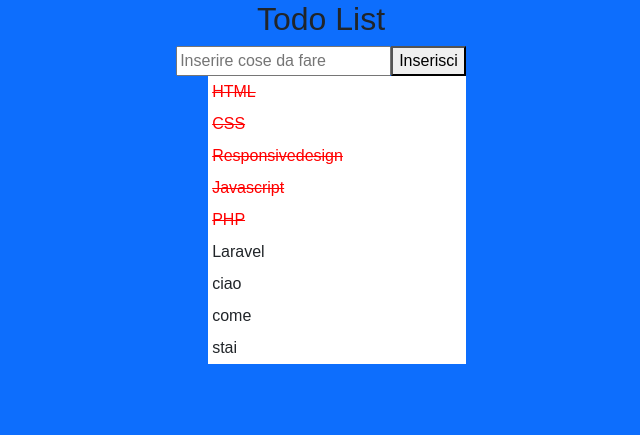
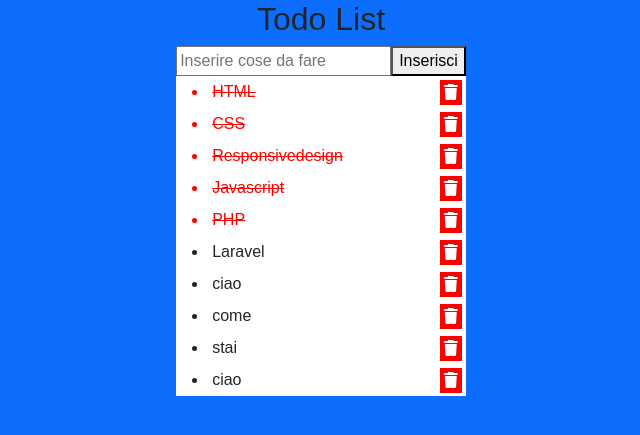
Before and after one commit to AngeloCalabro/php-todo-list-json, a PHP site: page / in a window 1280 px wide. Shown: the top 435 px of the page, without its empty margins (319-959 px from the left). Run offline with PHP 8.4, Linux system fonts and the light colour scheme; some libraries are stand-ins or nearby versions.

Commit message:
funzioni

```diff
--- a/data.json
+++ b/data.json
@@ -1 +1 @@
-[{"text":"HTML","done":true},{"text":"CSS","done":true},{"text":"Responsivedesign","done":true},{"text":"Javascript","done":true},{"text":"PHP","done":true},{"text":"Laravel","done":false},{"text":"ciao","done":false},{"text":"come","done":false},{"text":"stai","done":false}]
+[{"text":"HTML","done":true},{"text":"CSS","done":true},{"text":"Responsivedesign","done":true},{"text":"Javascript","done":true},{"text":"PHP","done":true},{"text":"Laravel","done":false},{"text":"ciao","done":false},{"text":"come","done":false},{"text":"stai","done":false},{"text":"ciao","done":false}]
--- a/index.html
+++ b/index.html
@@ -25,9 +25,9 @@
                     <input type="text" placeholder="Inserire cose da fare" v-model="newTodoText">
                     <button @click="addTodo">Inserisci</button>
                 </div>
-                <div>
+                <div class="bg-white">
                     <ul id="todo-list">
-                        <li v-for="(todo, index) in todoList" :class="todo.done ? 'done' : ''" class="list-unstyled bg-white p-1">{{todo.text}}</li>
+                        <li v-for="(todo, index) in todoList" :class="todo.done ? 'done' : ''" :key="index" class="p-1" @click="toggleTodo(index)">{{todo.text}}<span @click.stop="deleteTodo(index)" class="delete"><i class="fa-solid fa-trash p-1"></i></span></li>
                     </ul>
                 </div>
             </div>
--- a/js/script.js
+++ b/js/script.js
@@ -27,12 +27,41 @@ const app = createApp({
                 {headers: {'Content-Type': 'multipart/form-data'}}
             ).then(
                 (response) => {
-                    console.log(this.newTodoText);
-                    console.log(response.data.text);
-
-                    this.newTodoText = data.newTodoText;
+                    // console.log(this.newTodoText);
+                    console.log(response.data);
 
                     this.newTodoText = '';
+                    this.getTodo();
+
+                })
+        },
+        toggleTodo(index){
+            console.log(index);
+            const todoFormData = {
+                toggleTodoIndex: this.index,
+            }
+            axios.post(
+                this.apiUrl,
+                todoFormData,
+                { headers: { 'Content-Type': 'multipart/form-data' } }
+            ).then(
+                (response) => {
+                    // console.log(response.data);
+                    this.getTodo();
+                })
+        },
+        deleteTodo(index) {
+            console.log(index);
+            const todoData = {
+                deleteTodoIndex: this.index,
+            }
+            axios.post(
+                this.apiUrl,
+                todoData,
+                { headers: { 'Content-Type': 'multipart/form-data' } }
+            ).then(
+                (response) => {
+                    // console.log(response.data);
                     this.getTodo();
                 })
         }
--- a/server.php
+++ b/server.php
@@ -7,6 +7,7 @@ $file_text = file_get_contents($file_url);
 $todo_list = json_decode($file_text);
 
 if(isset($_POST['newTodoText'])){
+    // aggiungo un todo
     // echo "il parametro post è arrivato";
 
     //prendere il valore inviatoci
@@ -27,7 +28,31 @@ if(isset($_POST['newTodoText'])){
 
     // header('Content-Type: application/json');
     // echo json_encode($todo_list);
+} else if(isset($_POST['toggleTodoIndex'])) {
+    // togglo un todo
+    $todoIndex = $_POST['toggleTodoIndex'];
+    // echo $todo_list[$todoIndex]->text;
+    // echo $todo_list[$todoIndex]->done;
+    if($todo_list[$todoIndex] -> done == 1 ){
+        // if done
+        // echo "fatto";
+        $todo_list[$todoIndex] -> done == false;
+    } else {
+        // if not done
+        // echo "da fare";
+        $todo_list[$todoIndex] -> done == true;
+    }
+
+    file_put_contents($file_url, json_encode($todo_list));
+
+} else if(isset($_POST['deleteTodoIndex'])){
+    $todoIndex = $_POST['deleteTodoIndex'];
+    array_splice($todo_list, $todoIndex, 1);
+
+    file_put_contents($file_url, json_encode($todo_list));
+
 } else {
+    // mostro un todo
     // echo 'il parametro non è arrivato';
     header('Content-Type: application/json');
     echo json_encode($todo_list);
--- a/styles/style.css
+++ b/styles/style.css
@@ -5,3 +5,8 @@ body{
     color: red;
     text-decoration: line-through;
 }
+.delete{
+    background-color: red;
+    color: white;
+    float: right;
+}
```
